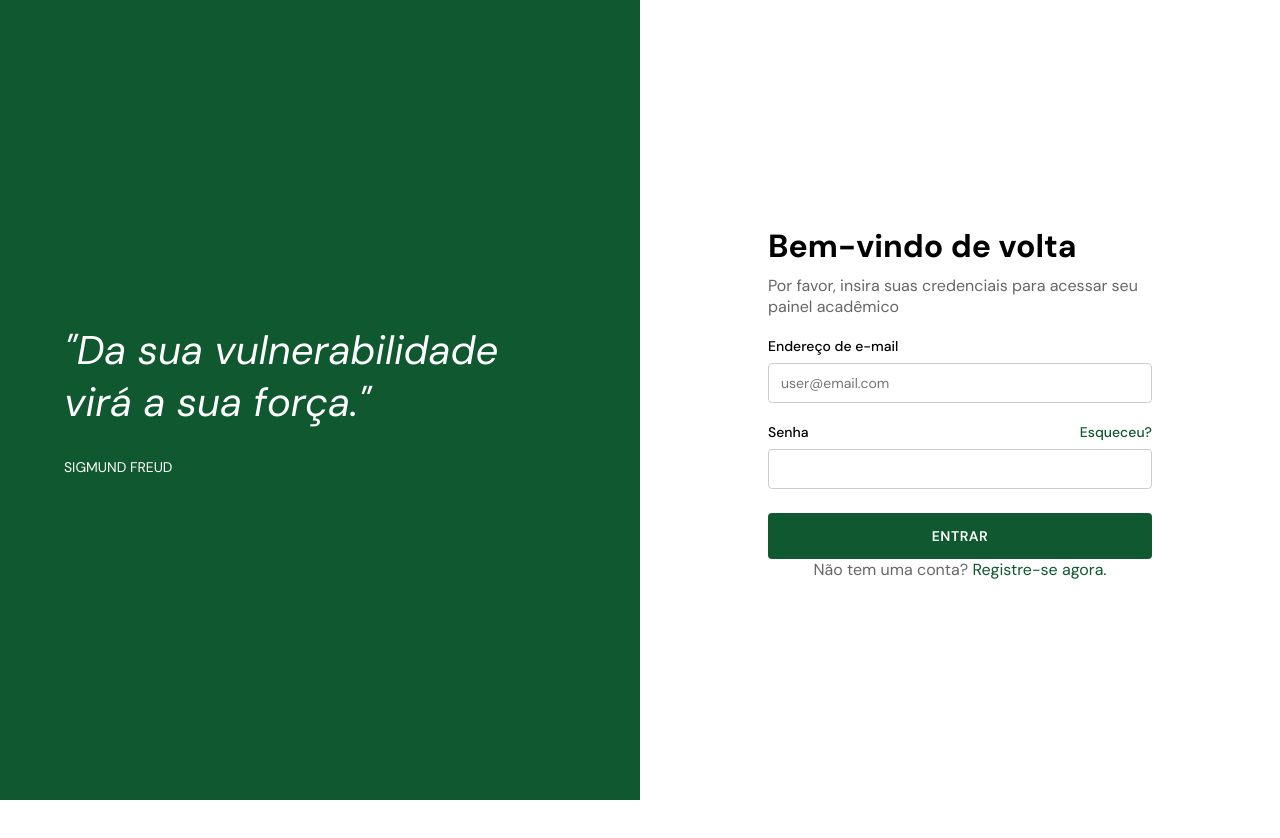
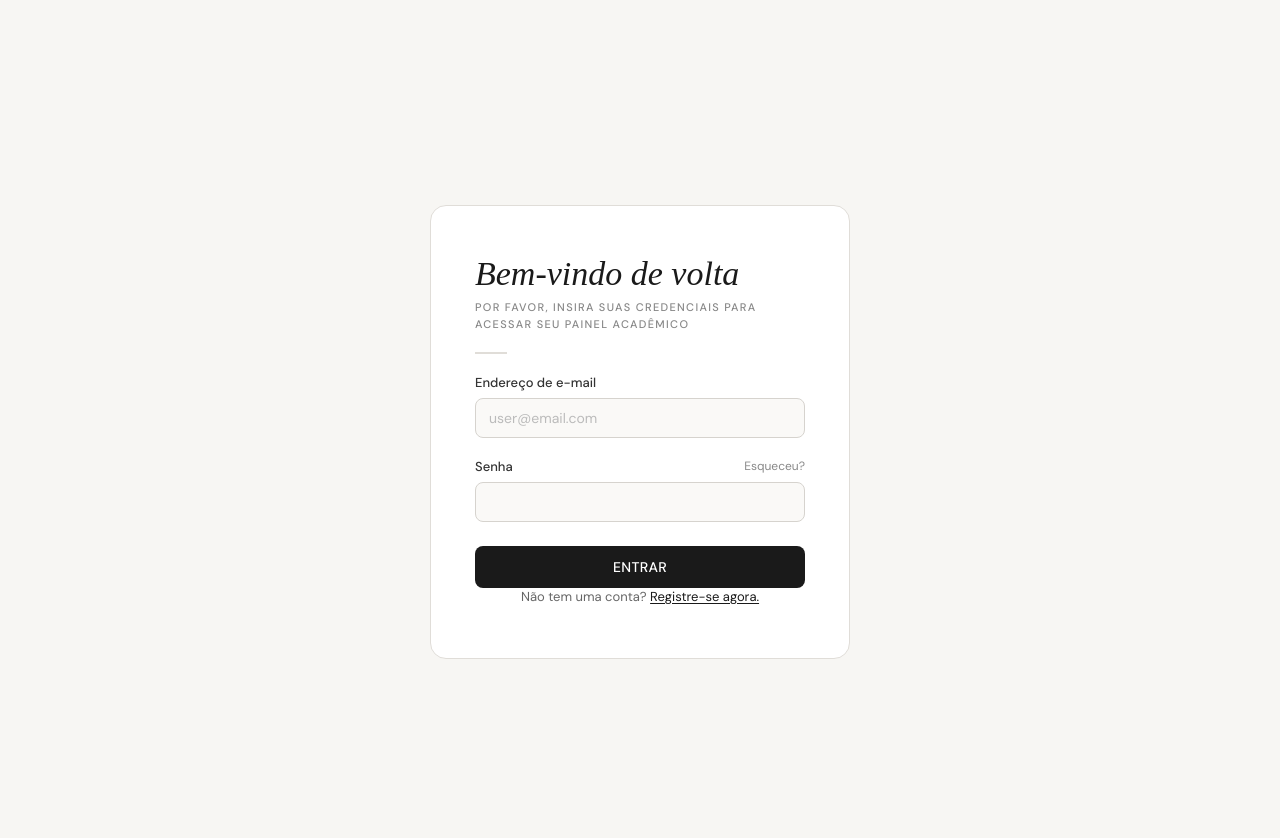
Before and after one commit to esterfrank/app-aluno-ester-luiza, a React (Vite) app: page /login in a window 1280 px wide. Shown: the top 838 px of the page. Before the commit the page ends 800 px from the top, so only its background shows below. Built offline with nearby package versions, Linux system fonts and the light colour scheme.

Commit message:
novo css (ainda tem o antigo se quiser)

```diff
--- a/src/index.css
+++ b/src/index.css
@@ -426,3 +426,230 @@ body {
     flex-direction: column;
   }
 }
+/*--------------------------------------------------------------------------*/
+@import url('https://fonts.googleapis.com/css2?family=Instrument+Serif:ital@0;1&family=DM+Sans:ital,opsz,wght@0,9..40,100..1000;1,9..40,100..1000&display=swap');
+
+/* =============================================
+   RESET & BASE
+   ============================================= */
+* {
+  box-sizing: border-box;
+}
+
+body {
+  padding: 0;
+  margin: 0;
+  font-family: "DM Sans", sans-serif;
+  font-optical-sizing: auto;
+  font-weight: 400;
+  font-style: normal;
+  background-color: #f7f6f3;
+}
+
+/* =============================================
+   TELAS DE AUTENTICAÇÃO
+   ============================================= */
+
+/* Container centralizado — substitui o split de 50/50 */
+.container {
+  display: flex;
+  min-height: 100vh;
+  align-items: center;
+  justify-content: center;
+  padding: 2rem;
+}
+
+/* Painel hero oculto — layout não usa mais split */
+.hero {
+  display: none;
+}
+
+/* Área do formulário: ocupa 100% sem divisão */
+.formulario {
+  display: flex;
+  align-items: center;
+  justify-content: center;
+  width: 100%;
+}
+
+/* Card branco centralizado */
+.formulario > div {
+  background: #ffffff;
+  border: 0.5px solid #e0ddd8;
+  border-radius: 16px;
+  width: 100%;
+  max-width: 420px;
+  padding: 48px 44px 40px;
+}
+
+/* Eyebrow — "Painel acadêmico" */
+.formulario > div > p:first-of-type {
+  font-size: 11px;
+  font-weight: 500;
+  letter-spacing: 0.12em;
+  text-transform: uppercase;
+  color: #888888;
+  margin: 0 0 20px;
+}
+
+/* Divisor fino abaixo do eyebrow */
+.formulario > div > p:first-of-type::after {
+  content: '';
+  display: block;
+  width: 32px;
+  height: 1.5px;
+  background: #e0ddd8;
+  margin-top: 20px;
+}
+
+/* Título principal em serif itálico */
+.formulario h1 {
+  font-family: "Instrument Serif", serif;
+  font-style: italic;
+  font-size: 34px;
+  font-weight: 400;
+  color: #1a1a1a;
+  line-height: 1.15;
+  margin: 0 0 6px;
+}
+
+/* Subtítulo */
+.formulario h1 + p {
+  font-size: 13.5px;
+  color: #888888;
+  margin: 0 0 32px;
+  line-height: 1.5;
+}
+
+.formulario a {
+  color: #1a1a1a;
+  text-decoration: underline;
+  text-underline-offset: 2px;
+}
+
+.formulario a:hover {
+  opacity: 0.7;
+}
+
+/* "Não tem uma conta?" */
+.registre-se {
+  text-align: center;
+  margin-top: 20px;
+  font-size: 13px;
+  color: #999999;
+}
+
+/* =============================================
+   COMPONENTE: InputField
+   ============================================= */
+.input-field {
+  margin-bottom: 16px;
+}
+
+.input-field label {
+  display: flex;
+  justify-content: space-between;
+  align-items: center;
+  margin-bottom: 7px;
+  font-size: 13px;
+  font-weight: 500;
+  color: #333333;
+}
+
+.input-field label a {
+  font-size: 12px;
+  font-weight: 400;
+  color: #888888;
+  text-decoration: none;
+}
+
+.input-field label a:hover {
+  color: #1a1a1a;
+}
+
+.input-field input {
+  display: block;
+  width: 100%;
+  padding: 10px 13px;
+  border: 0.5px solid #d6d3ce;
+  border-radius: 8px;
+  font-family: "DM Sans", sans-serif;
+  font-size: 14px;
+  color: #1a1a1a;
+  background: #faf9f7;
+  outline: none;
+  transition: border-color 0.15s, background 0.15s;
+}
+
+.input-field input::placeholder {
+  color: #bbbbbb;
+}
+
+.input-field input:focus {
+  border-color: #1a1a1a;
+  background: #ffffff;
+}
+
+/* Mensagem de erro */
+.input-field__erro {
+  display: block;
+  margin-top: 5px;
+  color: #c0392b;
+  font-size: 12px;
+}
+
+/* Input com erro */
+.input-field:has(.input-field__erro) input {
+  border-color: #c0392b;
+  background: #fff8f7;
+}
+
+/* =============================================
+   COMPONENTE: Botao
+   ============================================= */
+.botao {
+  display: block;
+  width: 100%;
+  margin-top: 24px;
+  padding: 12px 16px;
+  font-family: "DM Sans", sans-serif;
+  font-size: 14px;
+  font-weight: 500;
+  letter-spacing: 0.02em;
+  border: none;
+  border-radius: 8px;
+  cursor: pointer;
+  transition: opacity 0.15s;
+}
+
+.botao:hover {
+  opacity: 0.85;
+}
+
+.botao:active {
+  opacity: 0.7;
+}
+
+.botao--primario {
+  background-color: #1a1a1a;
+  color: #ffffff;
+}
+
+/* =============================================
+   RESPONSIVO — MOBILE
+   ============================================= */
+@media (max-width: 480px) {
+  .container {
+    padding: 1.5rem 1rem;
+    align-items: flex-start;
+    padding-top: 48px;
+  }
+
+  .formulario > div {
+    padding: 36px 28px 32px;
+  }
+
+  .formulario h1 {
+    font-size: 28px;
+  }
+}
```
